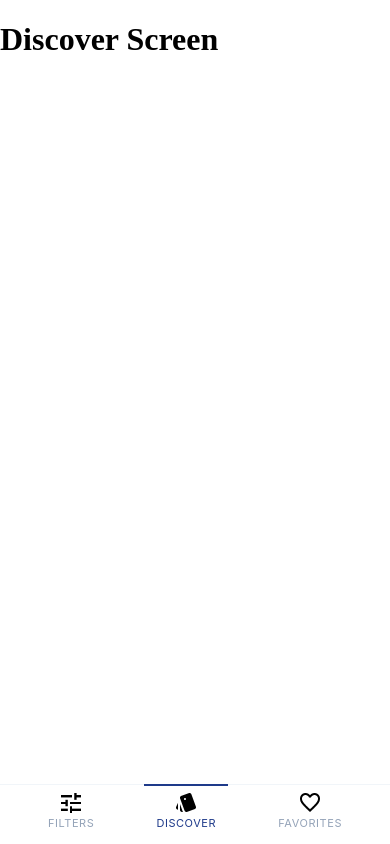
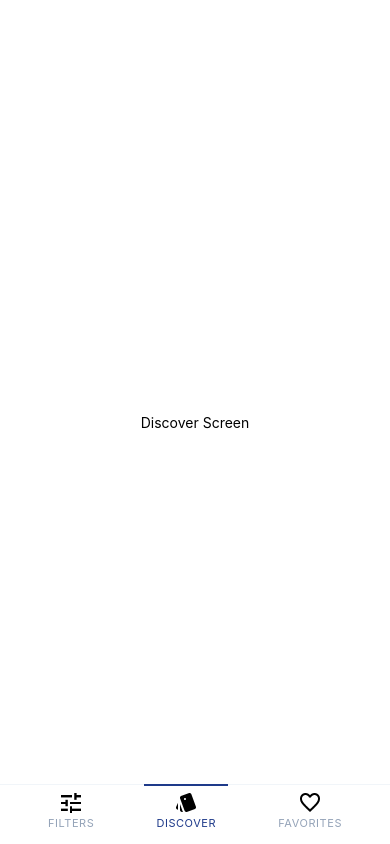
Before and after one commit to 0lavo/Housely, a React Native app: screen / in a window 390 px wide. Built offline with nearby package versions, Linux system fonts and the light colour scheme.

Commit message:
Create a style for the screens and changed h1 to Text

```diff
--- a/components/DiscoverScreen.tsx
+++ b/components/DiscoverScreen.tsx
@@ -1,12 +1,20 @@
-import { View } from "react-native";
+import { View, Text, StyleSheet } from "react-native";
 
 
 function DiscoverScreen() {
   return (
-    <View>
-        <h1>Discover Screen</h1>
+    <View style={styles.container}>
+        <Text>Discover Screen</Text>
     </View>
   );
 }
 
+const styles = StyleSheet.create({
+  container: {
+    flex: 1,
+    justifyContent: 'center',
+    alignItems: 'center',
+  },
+});
+
 export default DiscoverScreen;
--- a/components/FavoriteScreen.tsx
+++ b/components/FavoriteScreen.tsx
@@ -1,12 +1,20 @@
-import { View } from "react-native";
+import { View, Text, StyleSheet } from "react-native";
 
 
 function FavoriteScreen() {
   return (
-    <View>
-        <h1>Favorite Screen</h1>
+    <View style={styles.container}>
+        <Text>Favorite Screen</Text>
     </View>
   );
 }
 
+const styles = StyleSheet.create({
+  container: {
+    flex: 1,
+    justifyContent: 'center',
+    alignItems: 'center',
+  },
+});
+
 export default FavoriteScreen;
--- a/components/FilterScreen.tsx
+++ b/components/FilterScreen.tsx
@@ -1,12 +1,20 @@
-import { View } from "react-native";
+import { View, Text, StyleSheet } from "react-native";
 
 
 function FilterScreen() {
   return (
-    <View>
-        <h1>Filter Screen</h1>
+    <View style={styles.container}>
+        <Text>Filter Screen</Text>
     </View>
   );
 }
 
+const styles =  StyleSheet.create({
+  container: {
+    flex: 1,
+    justifyContent: 'center',
+    alignItems: 'center',
+  },
+});
+
 export default FilterScreen;
```
